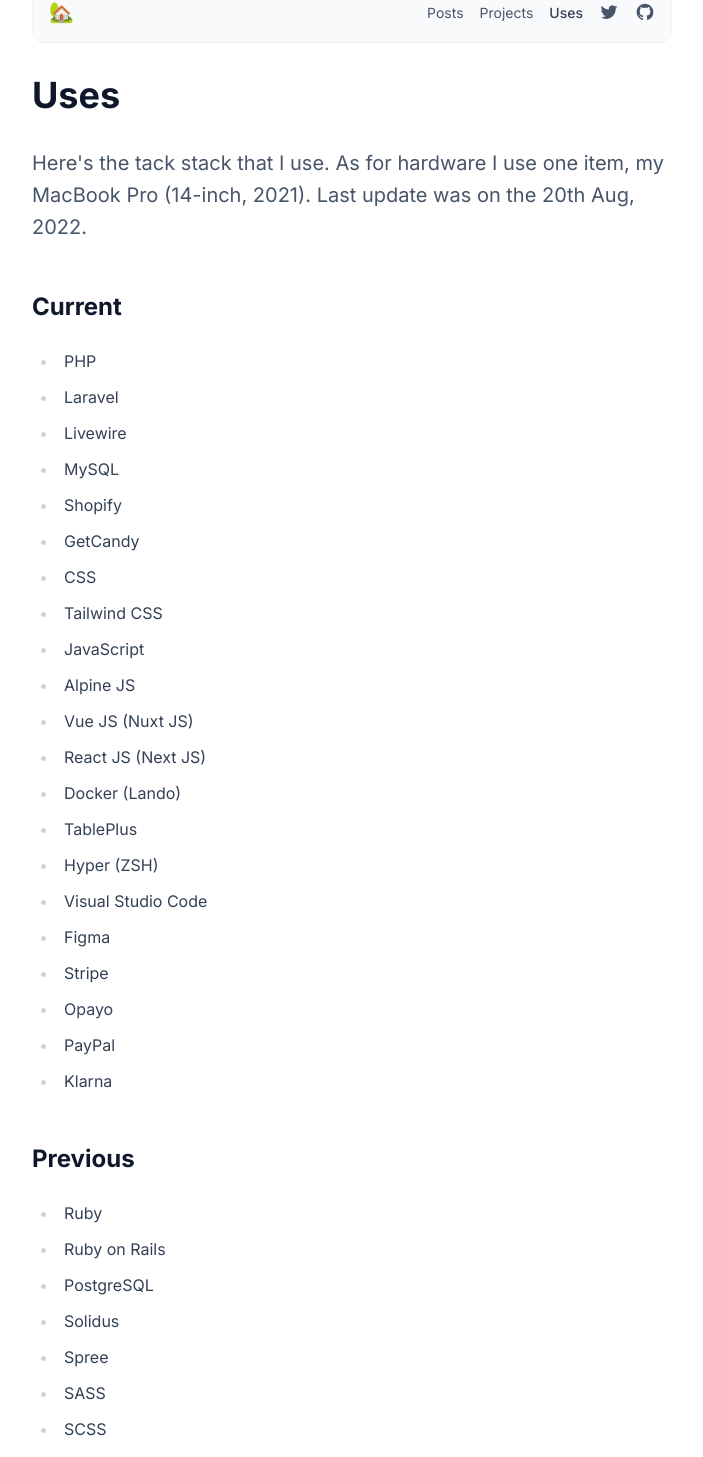
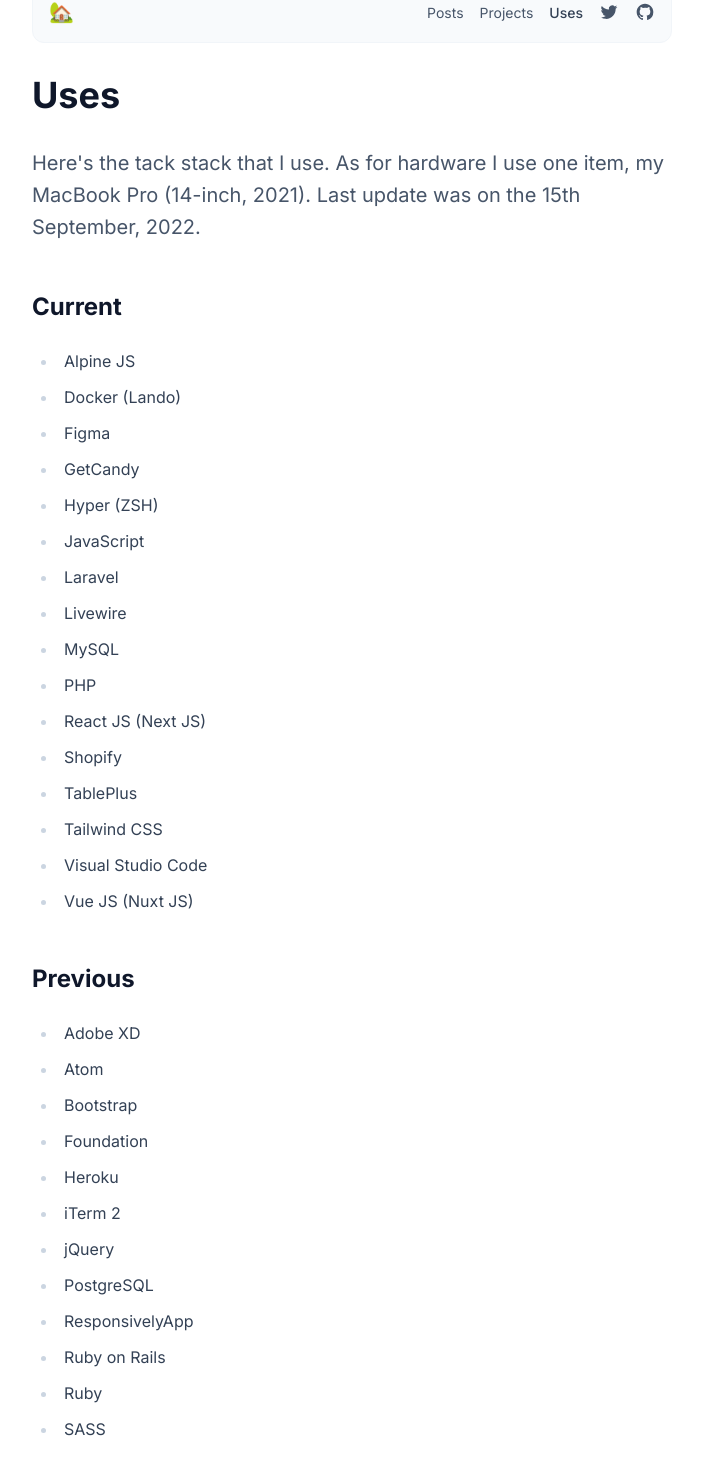
Before and after one commit to markmead/blog, a Next.js app: page /uses in a window 1280 px wide. Shown: the part 51-1508 px from the top of the page, without its empty margins (288-991 px from the left). Built offline with nearby package versions, Linux system fonts and the light colour scheme.

Commit message:
Update - Uses

```diff
--- a/pages/uses.jsx
+++ b/pages/uses.jsx
@@ -5,55 +5,50 @@ export default function Uses() {
 
       <p className="lead">
         Here's the tack stack that I use. As for hardware I use one item, my
-        MacBook Pro (14-inch, 2021). Last update was on the 20th Aug, 2022.
+        MacBook Pro (14-inch, 2021). Last update was on the 15th September,
+        2022.
       </p>
 
       <h2>Current</h2>
 
       <ul>
-        <li>PHP</li>
+        <li>Alpine JS</li>
+        <li>Docker (Lando)</li>
+        <li>Figma</li>
+        <li>GetCandy</li>
+        <li>Hyper (ZSH)</li>
+        <li>JavaScript</li>
         <li>Laravel</li>
         <li>Livewire</li>
         <li>MySQL</li>
+        <li>PHP</li>
+        <li>React JS (Next JS)</li>
         <li>Shopify</li>
-        <li>GetCandy</li>
-        <li>CSS</li>
+        <li>TablePlus</li>
         <li>Tailwind CSS</li>
-        <li>JavaScript</li>
-        <li>Alpine JS</li>
+        <li>Visual Studio Code</li>
         <li>Vue JS (Nuxt JS)</li>
-        <li>React JS (Next JS)</li>
-        <li>Docker (Lando)</li>
-        <li>TablePlus</li>
-        <li>Hyper (ZSH)</li>
-        <li>Visual Studio Code</li>
-        <li>Figma</li>
-        <li>Stripe</li>
-        <li>Opayo</li>
-        <li>PayPal</li>
-        <li>Klarna</li>
       </ul>
 
       <h2>Previous</h2>
 
       <ul>
+        <li>Adobe XD</li>
+        <li>Atom</li>
+        <li>Bootstrap</li>
+        <li>Foundation</li>
+        <li>Heroku</li>
+        <li>iTerm 2</li>
+        <li>jQuery</li>
+        <li>PostgreSQL</li>
+        <li>ResponsivelyApp</li>
+        <li>Ruby on Rails</li>
         <li>Ruby</li>
-        <li>Ruby on Rails</li>
-        <li>PostgreSQL</li>
-        <li>Solidus</li>
-        <li>Spree</li>
         <li>SASS</li>
         <li>SCSS</li>
-        <li>Bootstrap</li>
-        <li>Foundation</li>
-        <li>jQuery</li>
+        <li>Solidus</li>
         <li>Stimulus JS</li>
-        <li>iTerm 2</li>
-        <li>Atom</li>
         <li>Sublime 3</li>
-        <li>Adobe XD</li>
-        <li>ResponsivelyApp</li>
-        <li>Heroku</li>
       </ul>
     </article>
   )
```
